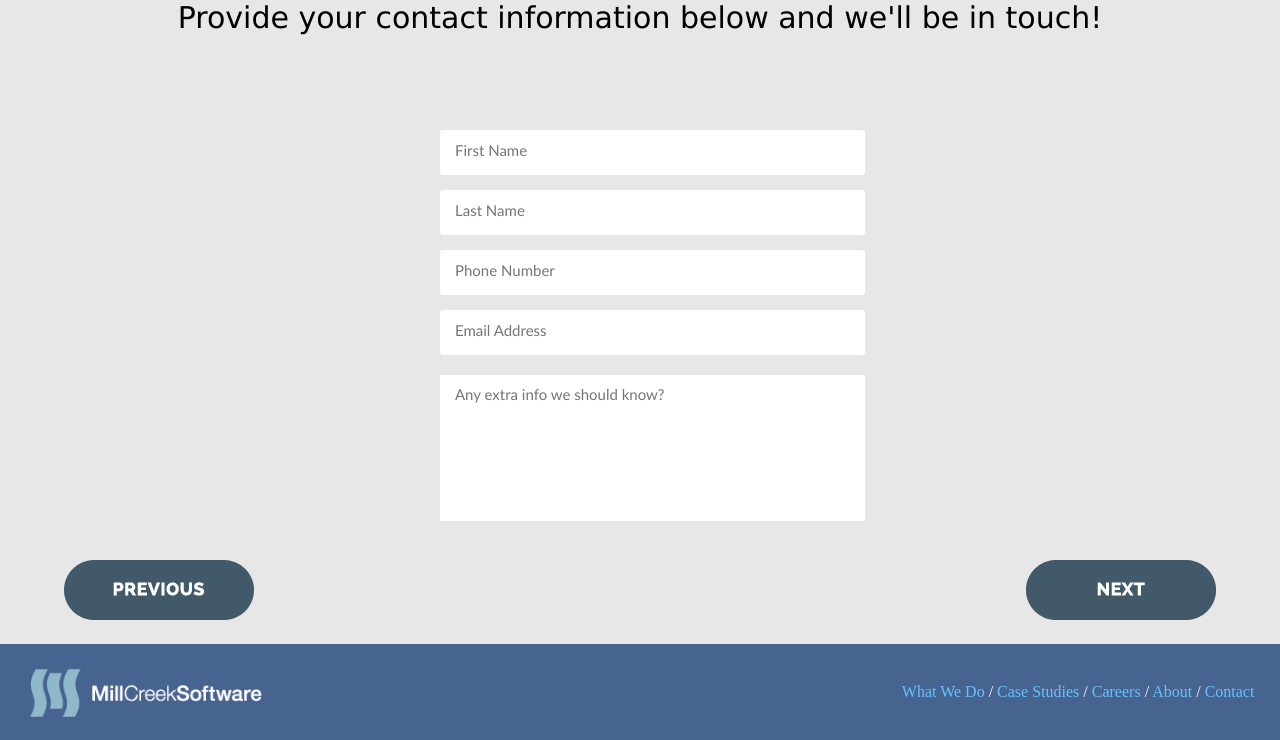
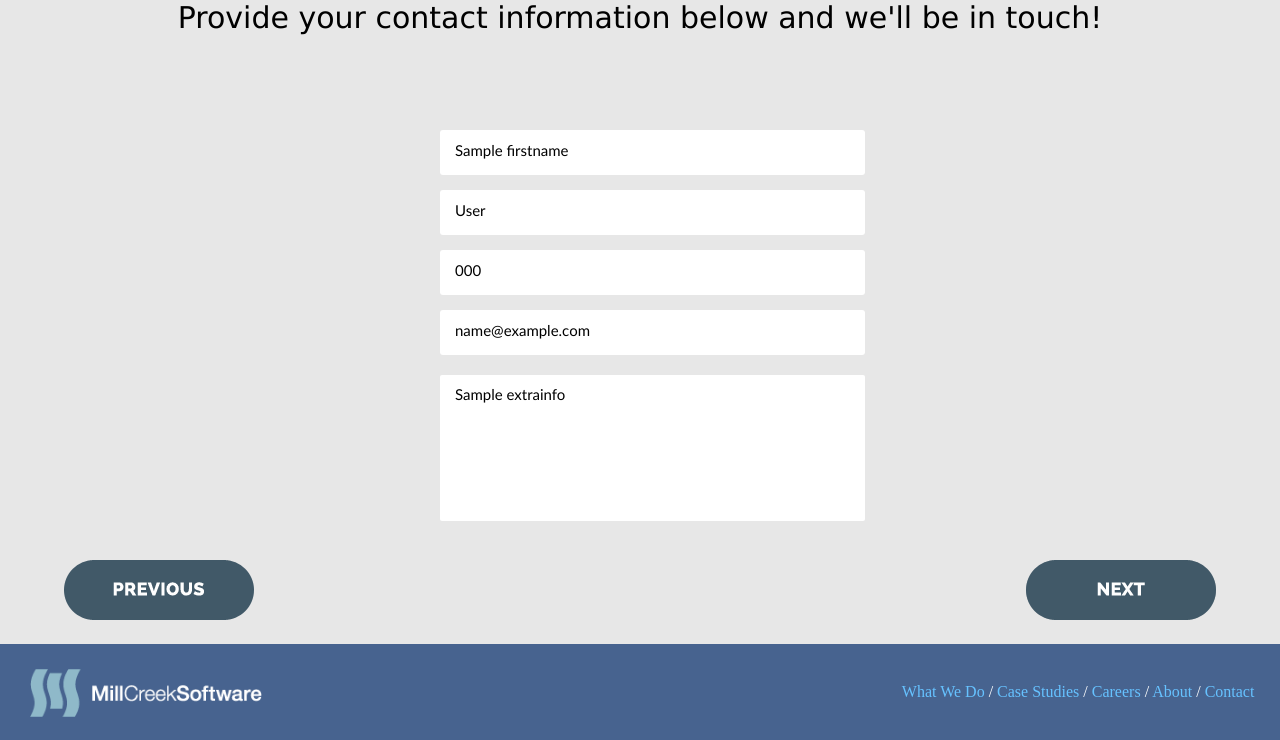
Before and after one commit to AdamGreenfield/Mill-Creek-App-Calculator, a Django app: template mill_creek_project/form/templates/form/contact_form_error.html in a window 1280 px wide. Shown: the part 60-800 px from the top of the page. Run offline with Django 3.2, Linux system fonts and the light colour scheme; the template is opened without the code that fills it: most values are stand-ins (such as "Sample title", 1, 10 or a date in 2020); some web fonts are replaced.

Commit message:
fixed contact form errors, input is now saved

```diff
--- a/mill_creek_project/form/templates/form/contact_form_error.html
+++ b/mill_creek_project/form/templates/form/contact_form_error.html
@@ -19,11 +19,11 @@
 			Provide your contact information below and we'll be in touch!
 		</h2>
 		<div class = "contact">
-			<input type="text" id="FirstName" name="FirstName" class="thin first" placeholder="First Name"><span class="error">{{ firstNameError }}</span><br>
-			<input type="text" id="LastName" name="LastName" class="thin" placeholder="Last Name"><span class="error">{{ lastNameError }}</span><br>
-			<input type="text" id="PhoneNumber" name="PhoneNumber" class="thin" placeholder="Phone Number"><span class="error">{{ phoneNumberError }}</span><br>
-			<input type="text" id="EmailAddress" name="EmailAddress" class="thin" placeholder="Email Address"><span class="error">{{ clientEmailError }}</span><br>
-			<textarea rows="7" id="ExtraInfo" name="ExtraInfo" class="extra" placeholder="Any extra info we should know?"></textarea>
+			<input type="text" id="FirstName" name="FirstName" class="thin first" placeholder="First Name" value="{{ firstname }}"><span class="error">{{ firstNameError }}</span><br>
+			<input type="text" id="LastName" name="LastName" class="thin" placeholder="Last Name" value="{{ lastname }}"><span class="error">{{ lastNameError }}</span><br>
+			<input type="text" id="PhoneNumber" name="PhoneNumber" class="thin" placeholder="Phone Number" value="{{ phonenumber }}"><span class="error">{{ phoneNumberError }}</span><br>
+			<input type="text" id="EmailAddress" name="EmailAddress" class="thin" placeholder="Email Address" value="{{ clientemail }}"><span class="error">{{ clientEmailError }}</span><br>
+			<textarea rows="7" id="ExtraInfo" name="ExtraInfo" class="extra" placeholder="Any extra info we should know?">{{ extrainfo }}</textarea>
 		</div>
 	<div class="buttons">
 		<input type="image" src="{% static 'img/next-ready.png' %}" class="submit" alt="submit" id="submit" />
--- a/mill_creek_project/form/templates/form/start_page.html
+++ b/mill_creek_project/form/templates/form/start_page.html
@@ -3,6 +3,8 @@
 	<head>
 		<title>App Cost Calculator</title>
 		{% load staticfiles %}
+		<meta charset="utf-8">
+		<meta http-equiv="X-UA-Compatible" content="IE=edge">
 		<link rel="stylesheet" href="{% static 'css/platform.css' %}">
 		<script src="{% static 'js/button.js' %}" type="text/javascript" ></script>
 		<link rel="stylesheet" type="text/css" href="http://fonts.googleapis.com/css?family=Ubuntu">
--- a/mill_creek_project/form/views.py
+++ b/mill_creek_project/form/views.py
@@ -419,7 +419,7 @@ def contact_form(request):
 		additionalfunctions = ', '.join(request.session['additionalFunctionsString'])
 		contentmanagement = ', '.join(request.session['contentManagementString'])
 		# If the entered email is valid, an email will be sent. This simply uses the gmail SMTP server to send an email to itself
-		if is_valid:
+		if is_valid and firstname != '' and lastname != '' and phonenumber != '' and clientemail != '':
 			# Throwaway gmail account I made for the purposes of testing, can be changed to any gmail address and password
 			me = 'test2312580@gmail.com'
 			you = 'test2312580@gmail.com'
@@ -459,7 +459,7 @@ def contact_form(request):
 			server_ssl.login(username,password)
 			server_ssl.sendmail(me, you, msg.as_string())
 			server_ssl.close()
-		else:
+		elif is_valid != True:
 			clientEmailError = 'Please enter a valid email.'
 		if firstname == '':
 			firstNameError = 'This field is required.'
@@ -470,7 +470,7 @@ def contact_form(request):
 		if clientemail == '':
 			clientEmailError = 'This field is required.'
 		if firstname == '' or lastname == '' or phonenumber == '' or clientemail == '' or clientEmailError == 'Please enter a valid email.':
-			return render(request,'form/contact_form_error.html', {'total' : total, 'firstNameError' : firstNameError, 'lastNameError' : lastNameError, 'phoneNumberError' : phoneNumberError, 'clientEmailError' : clientEmailError})
+			return render(request,'form/contact_form_error.html', {'total' : total, 'firstNameError' : firstNameError, 'lastNameError' : lastNameError, 'phoneNumberError' : phoneNumberError, 'clientEmailError' : clientEmailError, 'firstname' : firstname, 'lastname' : lastname, 'phonenumber' : phonenumber, 'clientemail' : clientemail, 'extrainfo' : extrainfo})
 		return redirect('endpage')
 	total = "$" + format(total, ",d")
 	return render(request, 'form/contact_form.html', {'total' : total})
```
Also changed, not shown: mill_creek_project/db.sqlite3.
